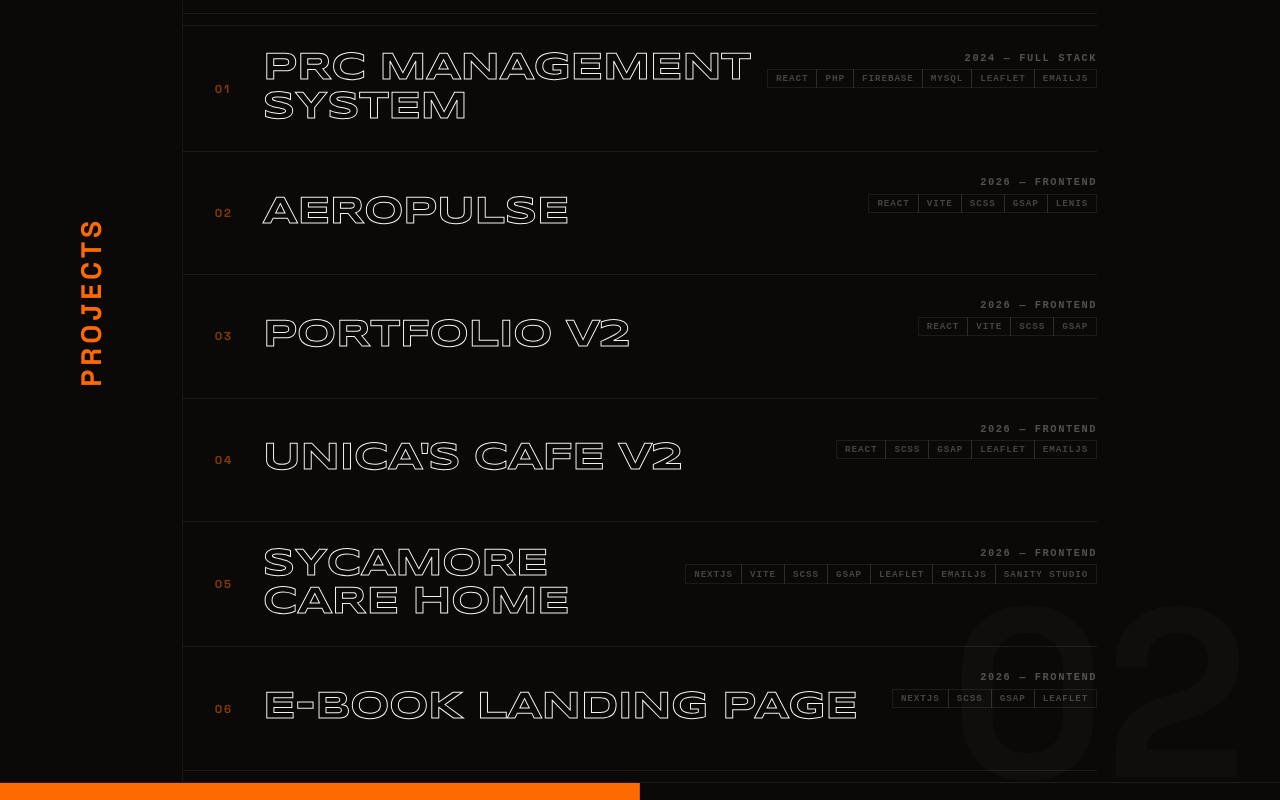
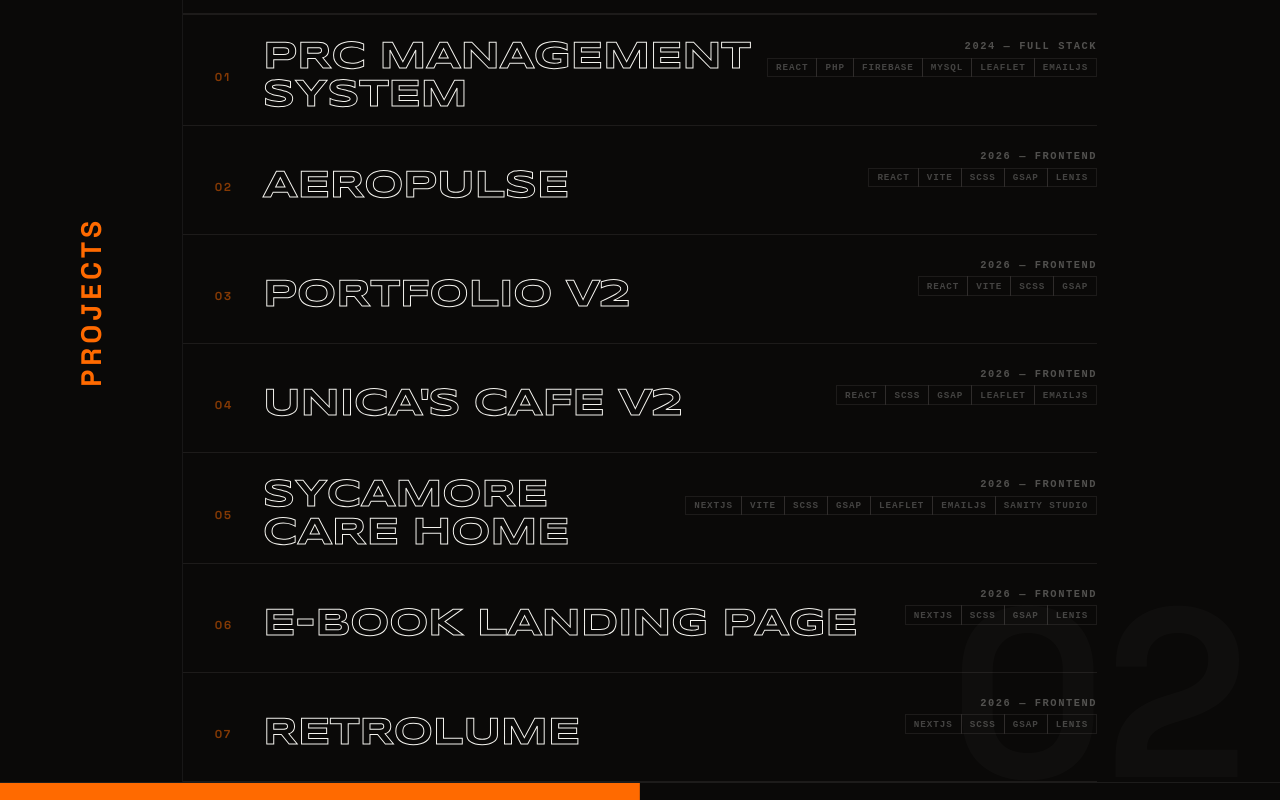
Before and after one commit to Po0mi/personal-portfolio-refactored, a React (Vite) app: page / in a window 1280 px wide. Shown: the part 1780-2580 px from the top of the page. Built offline with nearby package versions, Linux system fonts and the light colour scheme.

Commit message:
added projects

```diff
--- a/src/components/Projects.jsx
+++ b/src/components/Projects.jsx
@@ -9,6 +9,7 @@ import portfolio from "../assets/project4.webp";
 import CafeV2 from "../assets/project5.webp";
 import CareHome from "../assets/project6.webp";
 import Ebook from "../assets/project8.webp";
+import Retrolume from "../assets/project9.webp";
 import "./Projects.scss";
 
 /**
@@ -75,10 +76,19 @@ const projects = [
     number: "06",
     title: "E-book Landing Page",
     meta: "2026 — Frontend",
-    tech: ["NextJS", "SCSS", "GSAP", "Leaflet"],
+    tech: ["NextJS", "SCSS", "GSAP", "Lenis"],
     preview: Ebook,
-    label: "Care Home Website",
+    label: "E-book Landing Page",
     url: "https://e-book-landing-page-indol.vercel.app",
+  },
+  {
+    number: "07",
+    title: "Retrolume",
+    meta: "2026 — Frontend",
+    tech: ["NextJS", "SCSS", "GSAP", "Lenis"],
+    preview: Retrolume,
+    label: "Retrolume Website",
+    url: "https://retrolume-nu.vercel.app",
   },
 ];
 
@@ -107,7 +117,8 @@ const Projects = () => {
   const row3 = useRef(null);
   const row4 = useRef(null);
   const row5 = useRef(null);
-  const rowRefs = [row0, row1, row2, row3, row4, row5];
+  const row6 = useRef(null);
+  const rowRefs = [row0, row1, row2, row3, row4, row5, row6];
 
   // -- Mouse Tracking State --
   // Using refs instead of state for mouse coordinates to avoid re-renders on every pixel move
```
Also changed, not shown: src/assets/project9.webp (added).
